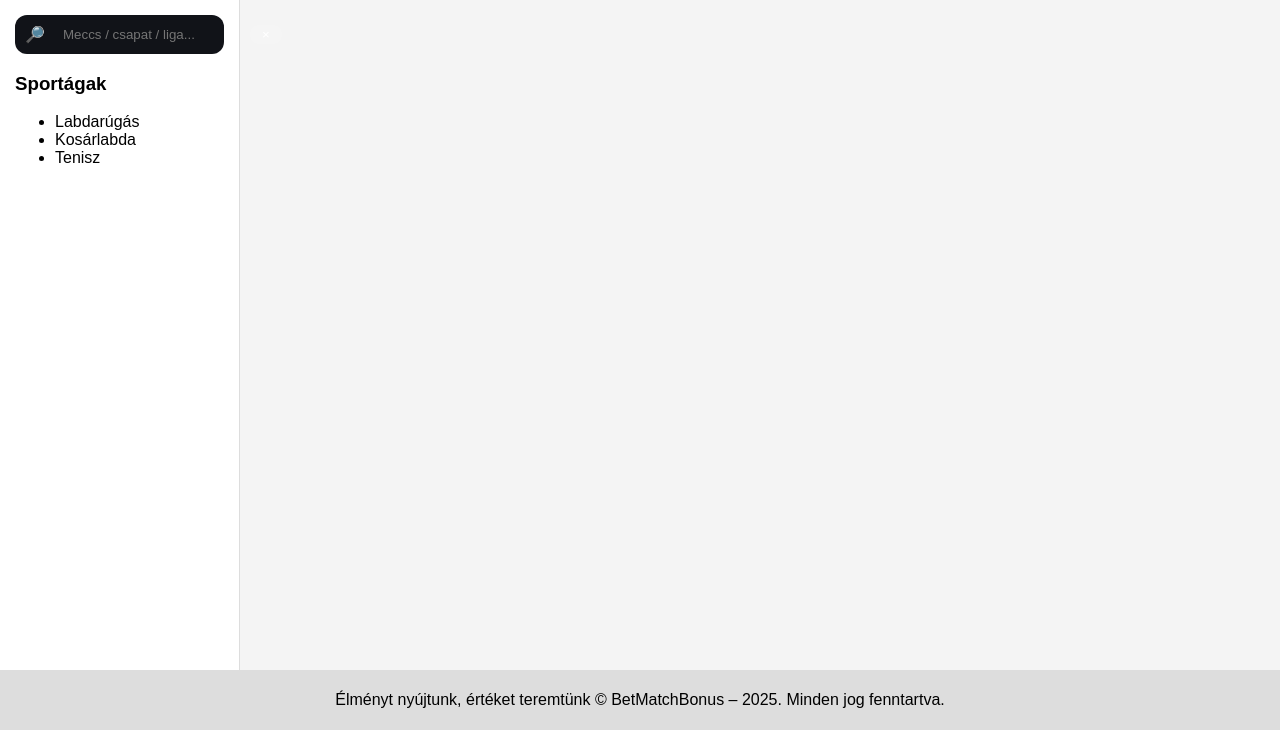
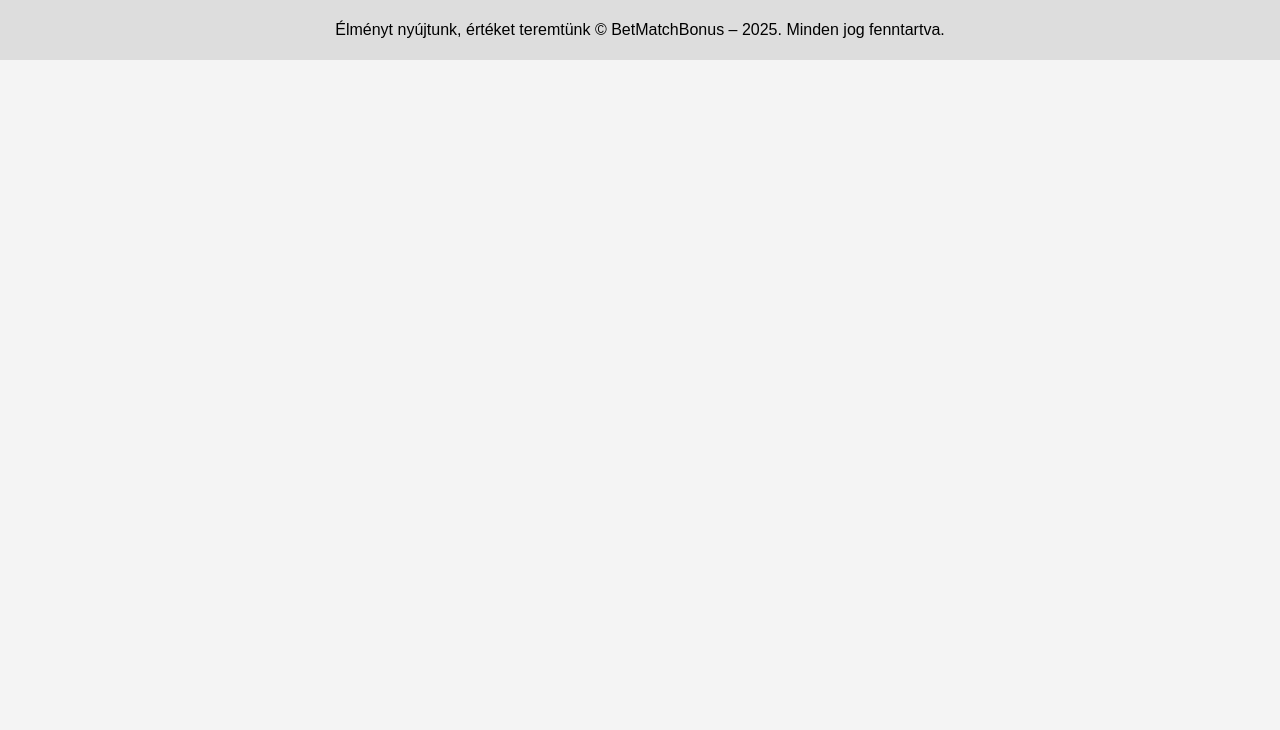
Before and after one commit to Darkemik/BetMatchBonus, a PHP site: page /frontend/index.html in a window 1280 px wide. Shown: the part 70-800 px from the top of the page. Run offline with PHP 8.4, Linux system fonts and the light colour scheme.

Commit message:
törlés nekem no ai sracok

```diff
--- a/css/main.css
+++ b/css/main.css
@@ -32,45 +32,8 @@
 }
 
 
-.layout {
-  display: grid;
-  grid-template-columns: 240px;
-  min-height: calc(100vh - 130px);
-}
-.sports {
-  background: #ffffff;
-  padding: 15px;
-  border-right: 1px solid #ddd;
-}
 
 
-.match-search {
-  position: sticky;
-  top: 10px;
-  display: grid;
-  grid-template-columns: 28px 1fr 32px;
-  gap: 8px;
-  padding: 10px;
-  border-radius: 12px;
-  background: #111318;
-  color: white;
-  margin-bottom: 15px;
-}
-
-.match-search input {
-  background: transparent;
-  border: none;
-  outline: none;
-  color: white;
-}
-
-#clearSearch {
-  border: none;
-  background: rgba(255,255,255,0.1);
-  color: white;
-  cursor: pointer;
-  border-radius: 8px;
-}
 
 
 .footer {
--- a/frontend/index.html
+++ b/frontend/index.html
@@ -25,25 +25,7 @@
   </div>
 </header>
 
-<main class="layout">
-  <aside class="sports">
 
-    <div class="match-search">
-      <span class="search-ico">🔎</span>
-      <input id="matchSearch" type="text" placeholder="Meccs / csapat / liga..." autocomplete="off">
-      <button id="clearSearch" type="button">×</button>
-      <div id="searchResults" class="search-results" hidden></div>
-    </div>
-
-    <h3>Sportágak</h3>
-    <ul>
-      <li>Labdarúgás</li>
-      <li>Kosárlabda</li>
-      <li>Tenisz</li>
-    </ul>
-
-  </aside>
-</main>
 
 <footer class="footer">
   Élményt nyújtunk, értéket teremtünk © BetMatchBonus – 2025. Minden jog fenntartva.
```
